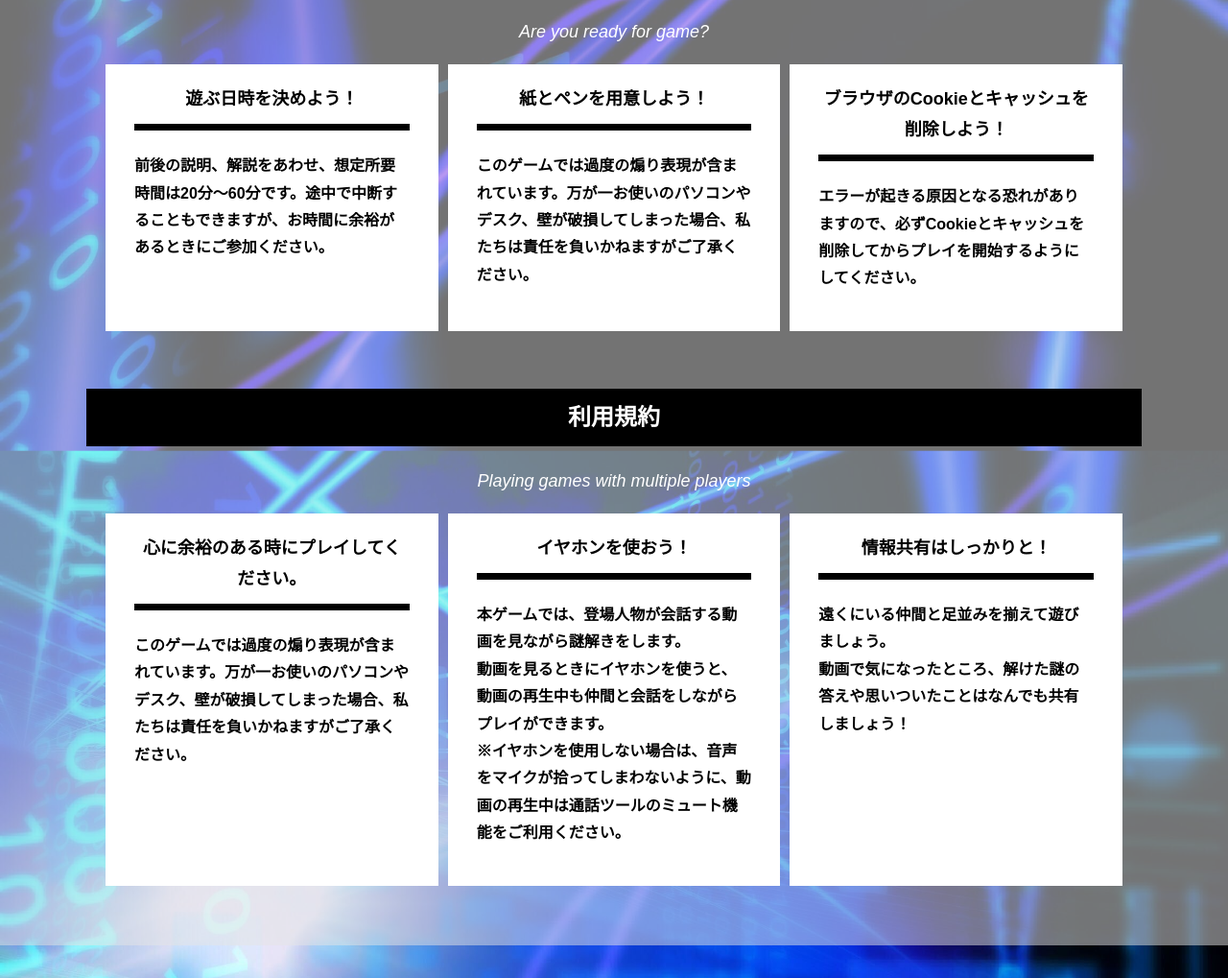
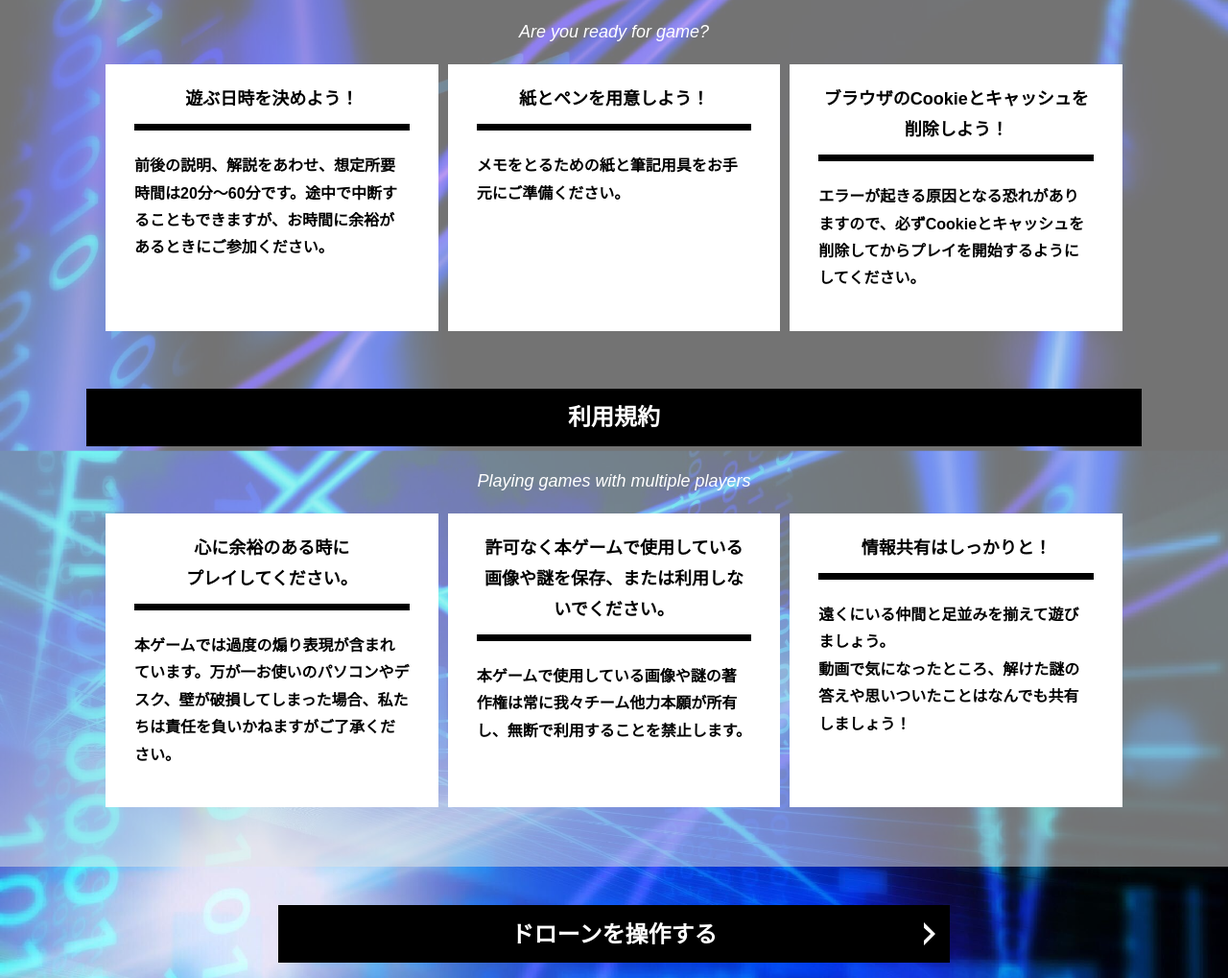
Before and after one commit to jun893/alfa-hiroshima-4, a plain HTML site: page index.html in a window 1280 px wide. Shown: the part 1372-2391 px from the top of the page at 96% size. Drawn offline with Linux system fonts and the light colour scheme.

Commit message:
Update index.html

```diff
--- a/index.html
+++ b/index.html
@@ -74,7 +74,7 @@
           <div class="column">
             <div class="card">
               <h3 class="card__title">紙とペンを用意しよう！</h3>
-              <p class="card__content">このゲームでは過度の煽り表現が含まれています。万が一お使いのパソコンやデスク、壁が破損してしまった場合、私たちは責任を負いかねますがご了承ください。</p>
+              <p class="card__content">メモをとるための紙と筆記用具をお手元にご準備ください。</p>
             </div>
           </div>
           <div class="column">
@@ -93,16 +93,14 @@
         <div class="row">
           <div class="column">
             <div class="card">
-             <h3 class="card__title">心に余裕のある時にプレイしてください。</h3>
-              <p class="card__content">このゲームでは過度の煽り表現が含まれています。万が一お使いのパソコンやデスク、壁が破損してしまった場合、私たちは責任を負いかねますがご了承ください。</p>
+             <h3 class="card__title">心に余裕のある時に<br>プレイしてください。</h3>
+              <p class="card__content">本ゲームでは過度の煽り表現が含まれています。万が一お使いのパソコンやデスク、壁が破損してしまった場合、私たちは責任を負いかねますがご了承ください。</p>
             </div>
           </div>
           <div class="column">
             <div class="card">
-              <h3 class="card__title">イヤホンを使おう！</h3>
-              <p class="card__content">本ゲームでは、登場人物が会話する動画を見ながら謎解きをします。<br>
-                動画を見るときにイヤホンを使うと、動画の再生中も仲間と会話をしながらプレイができます。<br>
-                ※イヤホンを使用しない場合は、音声をマイクが拾ってしまわないように、動画の再生中は通話ツールのミュート機能をご利用ください。</p>
+              <h3 class="card__title">許可なく本ゲームで使用している画像や謎を保存、または利用しないでください。</h3>
+              <p class="card__content">本ゲームで使用している画像や謎の著作権は常に我々チーム他力本願が所有し、無断で利用することを禁止します。</p>
             </div>
           </div>
           <div class="column">
```
